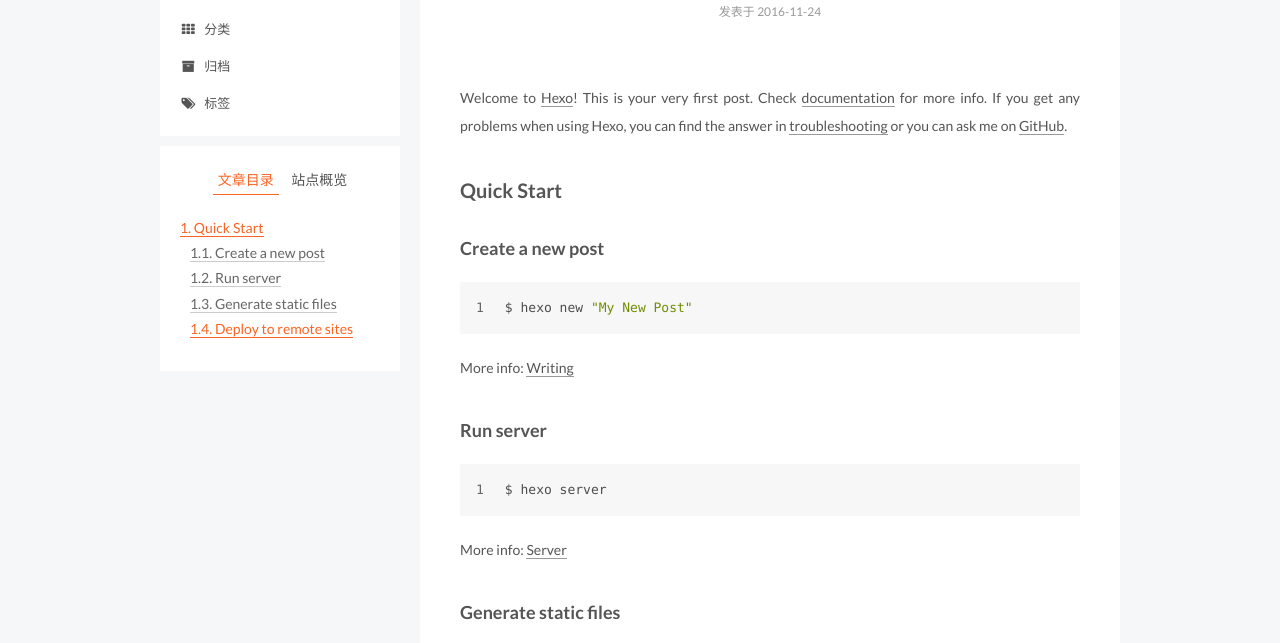
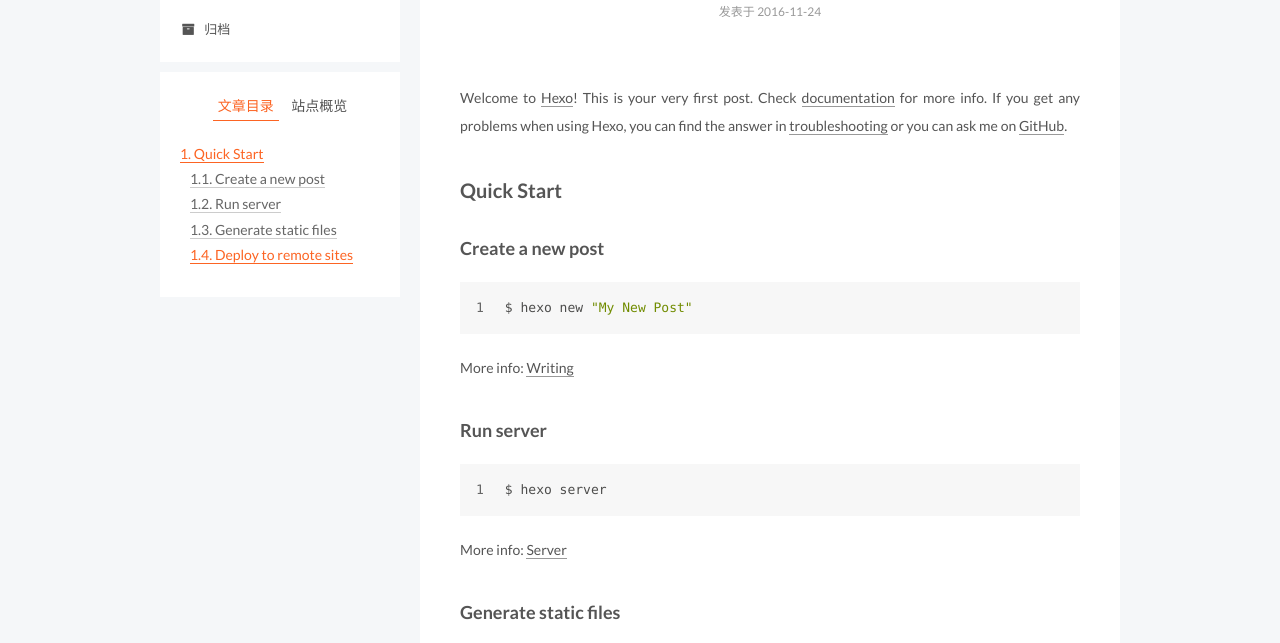
Before and after one commit to kunyezhou/kunyezhou.github.io, a plain HTML site: page 2016/11/24/hello-world/index.html in a window 1280 px wide. Shown: the part 125-768 px from the top of the page. Drawn offline with Linux system fonts and the light colour scheme.

Commit message:
Site updated: 2016-11-24 23:52:25

```diff
--- a/2016/11/24/hello-world/index.html
+++ b/2016/11/24/hello-world/index.html
@@ -177,32 +177,12 @@
         </li>
 
 
-        <li class="menu-item menu-item-categories">
-          <a href="/categories" rel="section">
-
-              <i class="menu-item-icon fa fa-fw fa-th"></i> <br />
-
-            分类
-          </a>
-        </li>
-
-
         <li class="menu-item menu-item-archives">
           <a href="/archives" rel="section">
 
               <i class="menu-item-icon fa fa-fw fa-archive"></i> <br />
 
             归档
-          </a>
-        </li>
-
-
-        <li class="menu-item menu-item-tags">
-          <a href="/tags" rel="section">
-
-              <i class="menu-item-icon fa fa-fw fa-tags"></i> <br />
-
-            标签
           </a>
         </li>
 
```
Also changed, not shown: 2016/11/24/博客搭建过程及教程（顺便功能测试）/index.html (+0 -20 lines), archives/2016/11/index.html (+0 -20 lines), archives/2016/index.html (+0 -20 lines), archives/index.html (+0 -20 lines), index.html (+0 -20 lines).
